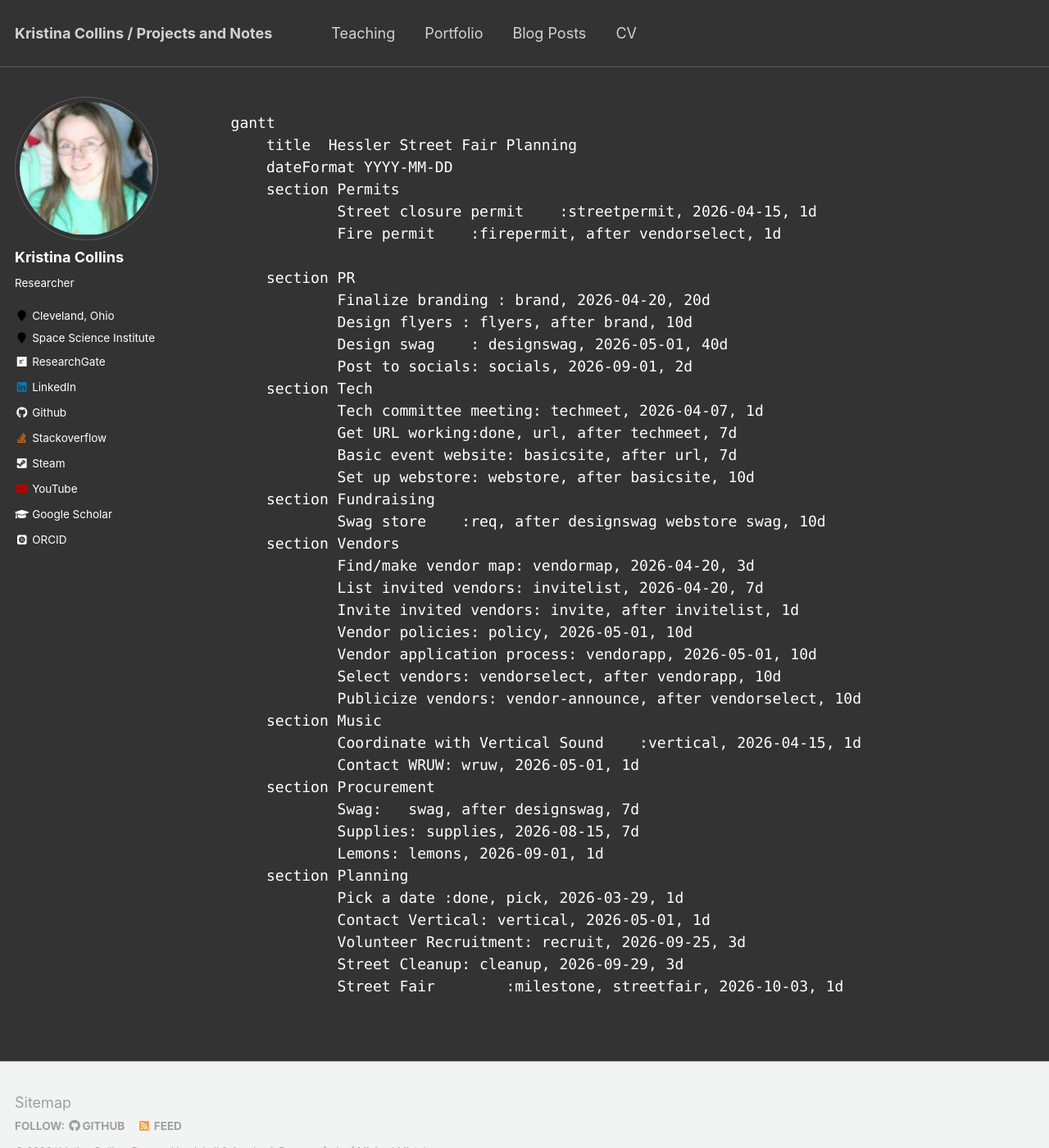
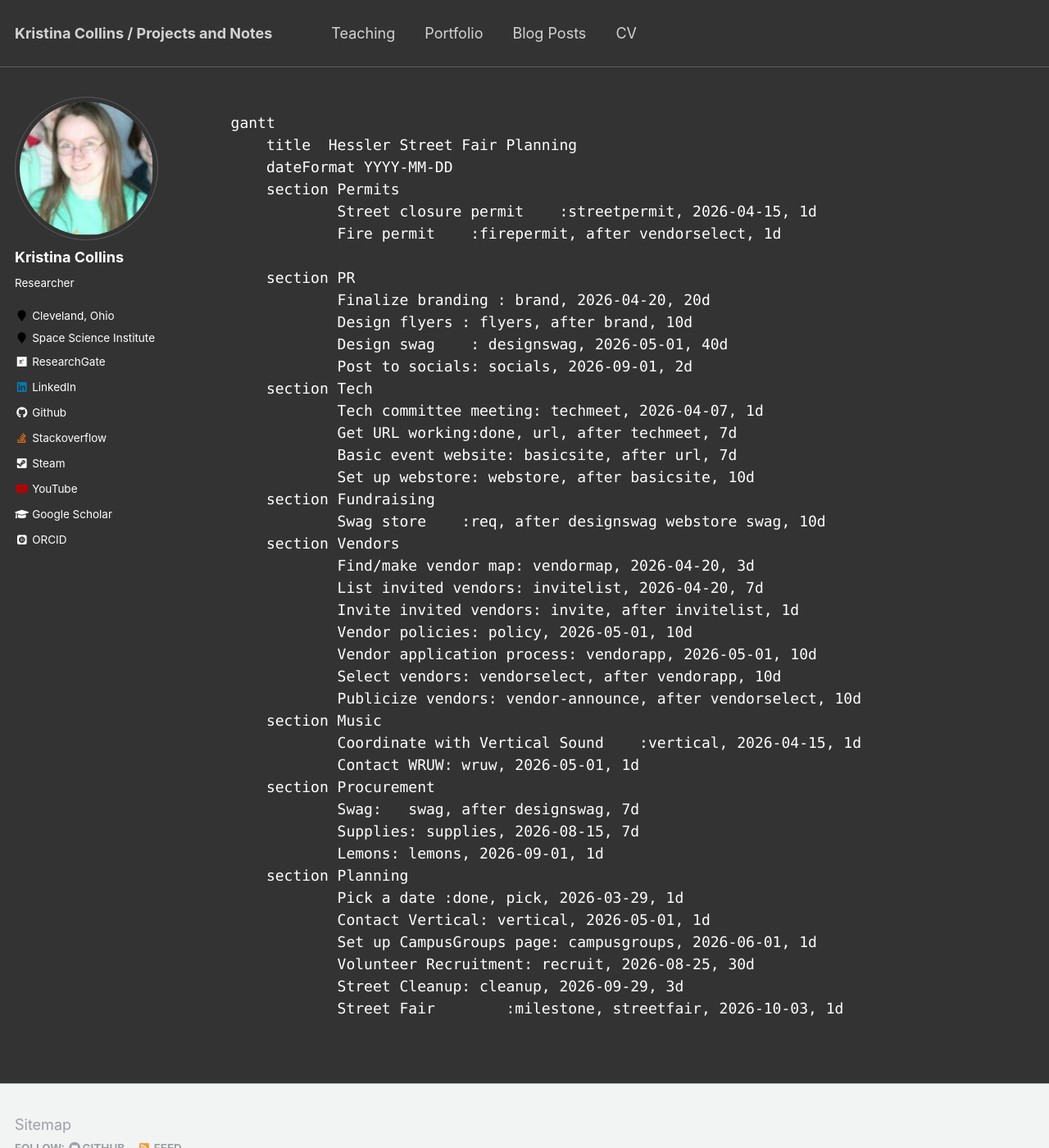
Before and after one commit to KCollins/KCollins.github.io, a Jekyll site: the page built from files/fairplan.md, in a window 1280 px wide and 1400 px high. Shown: the whole window at 82% size. Built offline with Jekyll 4.4.1, drawn with Linux system fonts in a browser that asks for light colours; some web fonts are replaced; our own code applies the rules of GitHub Pages for plain Markdown files.

Commit message:
Update fairplan.md

```diff
--- a/files/fairplan.md
+++ b/files/fairplan.md
@@ -36,7 +36,8 @@ gantt
     section Planning
             Pick a date :done, pick, 2026-03-29, 1d
             Contact Vertical: vertical, 2026-05-01, 1d
-            Volunteer Recruitment: recruit, 2026-09-25, 3d
+            Set up CampusGroups page: campusgroups, 2026-06-01, 1d
+            Volunteer Recruitment: recruit, 2026-08-25, 30d
             Street Cleanup: cleanup, 2026-09-29, 3d
             Street Fair        :milestone, streetfair, 2026-10-03, 1d
 
```
